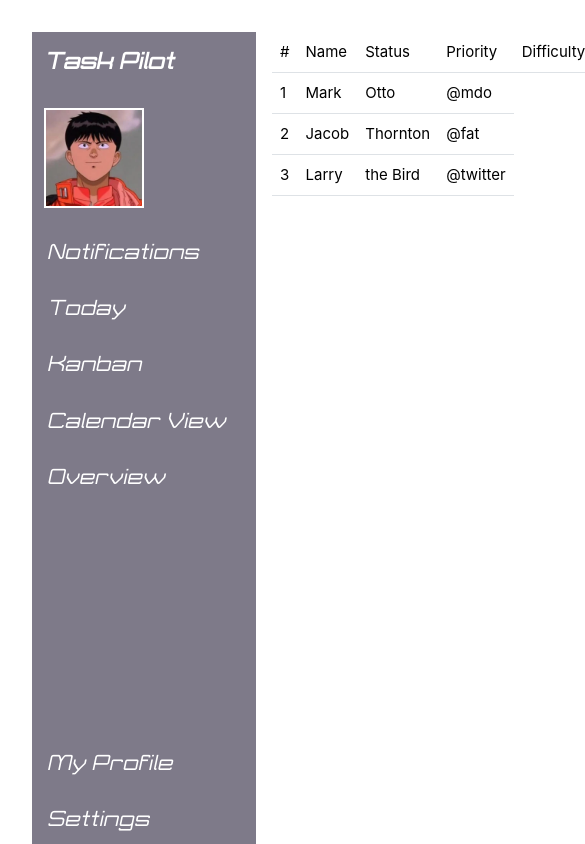
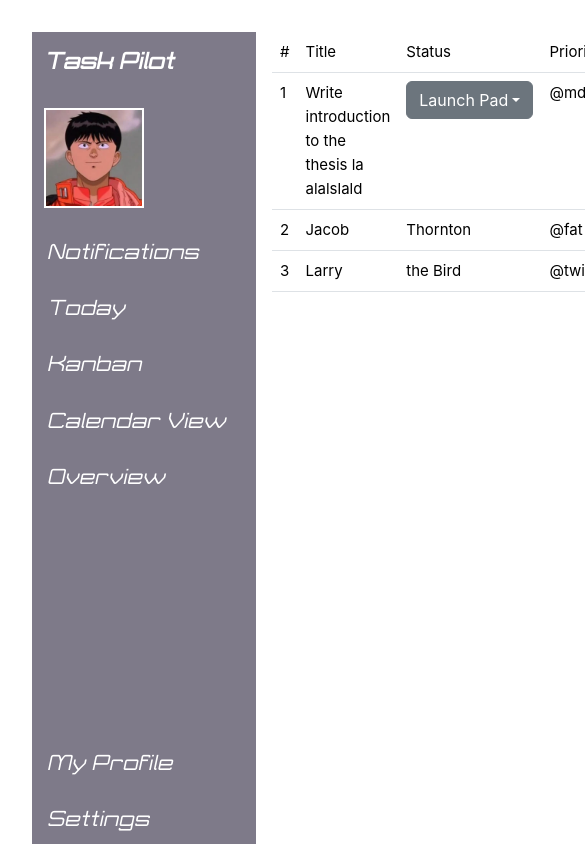
Before and after one commit to GiovanAaron/Task-Pilot_FE, a Vue app in the folder Task-Pilot/: page /main in a window 390 px wide. Shown: the top 844 px of the page, 585 px wide, since content can reach past the window. Built offline with nearby package versions, Linux system fonts and the light colour scheme.

Commit message:
makes status drop down interactable/responsive

```diff
--- a/Task-Pilot/src/components/TaskTable.vue
+++ b/Task-Pilot/src/components/TaskTable.vue
@@ -3,19 +3,32 @@
     <thead>
       <tr>
         <th scope="col">#</th>
-      <th scope="col">Name</th>
+        <th scope="col" style="width: 16rem;">Title</th>
         <th scope="col">Status</th>
         <th scope="col">Priority</th>
         <th scope="col">Difficulty</th>
         <th scope="col">Due</th>
-      <th scope="col">Edit</th>
+        <th scope="col">-</th>
       </tr>
     </thead>
     <tbody>
       <tr>
         <th scope="row">1</th>
-      <td>Mark</td>
-      <td>Otto</td>
+        <td>Write introduction to the thesis la alalslald</td>
+        <td>
+          <div class="dropdown">
+            <button class="btn btn-secondary dropdown-toggle" type="button" id="dropdownMenuButton" data-bs-toggle="dropdown" aria-expanded="false">
+              {{ selectedStatus }}
+            </button>
+            <ul class="dropdown-menu" aria-labelledby="dropdownMenuButton">
+              <li><a class="dropdown-item" href="#" @click.prevent="selectStatus('Backlog')">Backlog</a></li>
+              <li><a class="dropdown-item" href="#" @click.prevent="selectStatus('LaunchPad')">LaunchPad</a></li>
+              <li><a class="dropdown-item" href="#" @click.prevent="selectStatus('In Progress')">In Progress</a></li>
+              <li><a class="dropdown-item" href="#" @click.prevent="selectStatus('Complete')">Complete</a></li>
+              <li><a class="dropdown-item" href="#" @click.prevent="selectStatus('Archive')">Archive</a></li>
+            </ul>
+          </div>
+        </td>
         <td>@mdo</td>
       </tr>
       <tr>
@@ -32,6 +45,26 @@
       </tr>
     </tbody>
   </table>
+</template>
 
+<script lang="ts">
+import { defineComponent, ref } from 'vue';
 
-</template>
+export default defineComponent({
+  name: 'DropdownComponent',
+  setup() {
+    const selectedStatus = ref<string>('Launch Pad'); // Default dropdown button text
+
+    // Function to update the dropdown button's text
+    const selectStatus = (status: string) => {
+      selectedStatus.value = status;
+    };
+
+    return { selectedStatus, selectStatus };
+  },
+});
+</script>
+
+<style scoped>
+@import 'bootstrap/dist/css/bootstrap.css';
+</style>
```
Lines whose indentation alone changed are shown as unchanged.
